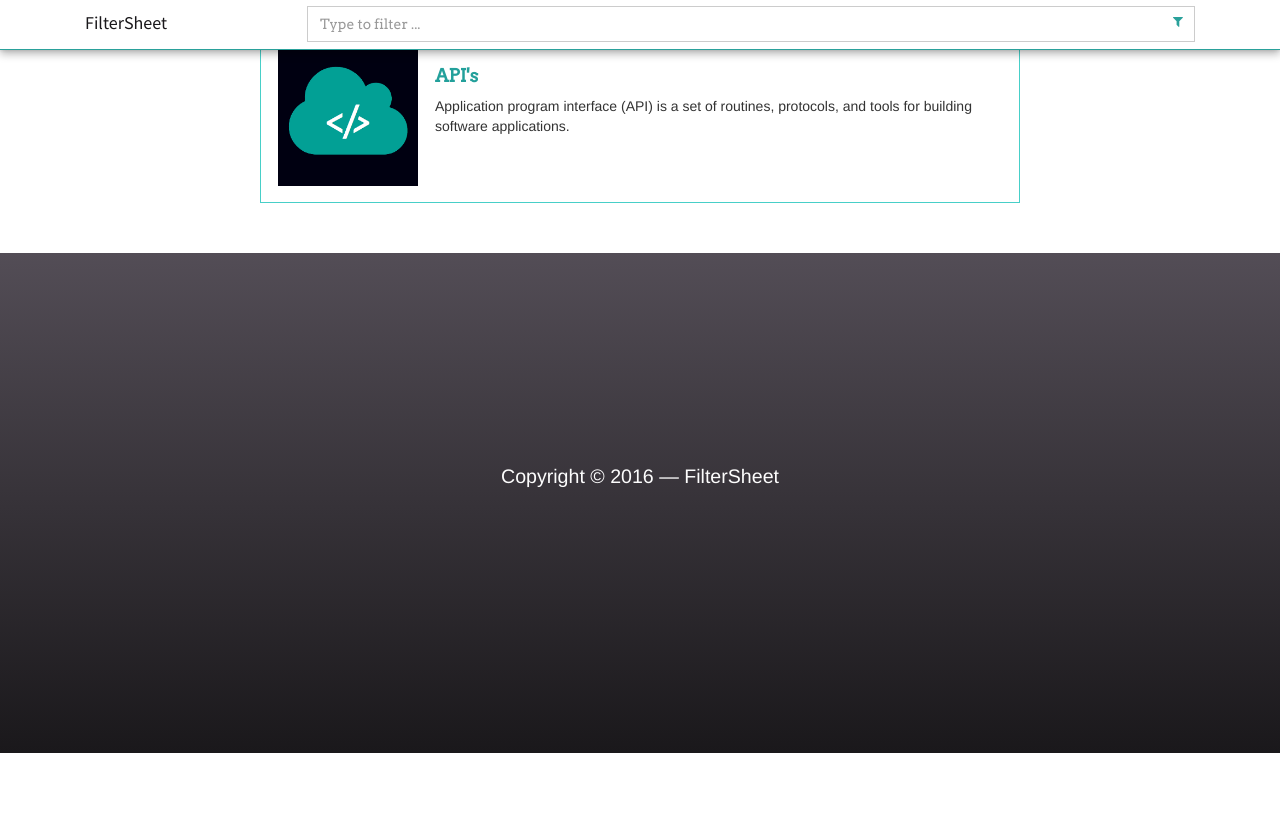
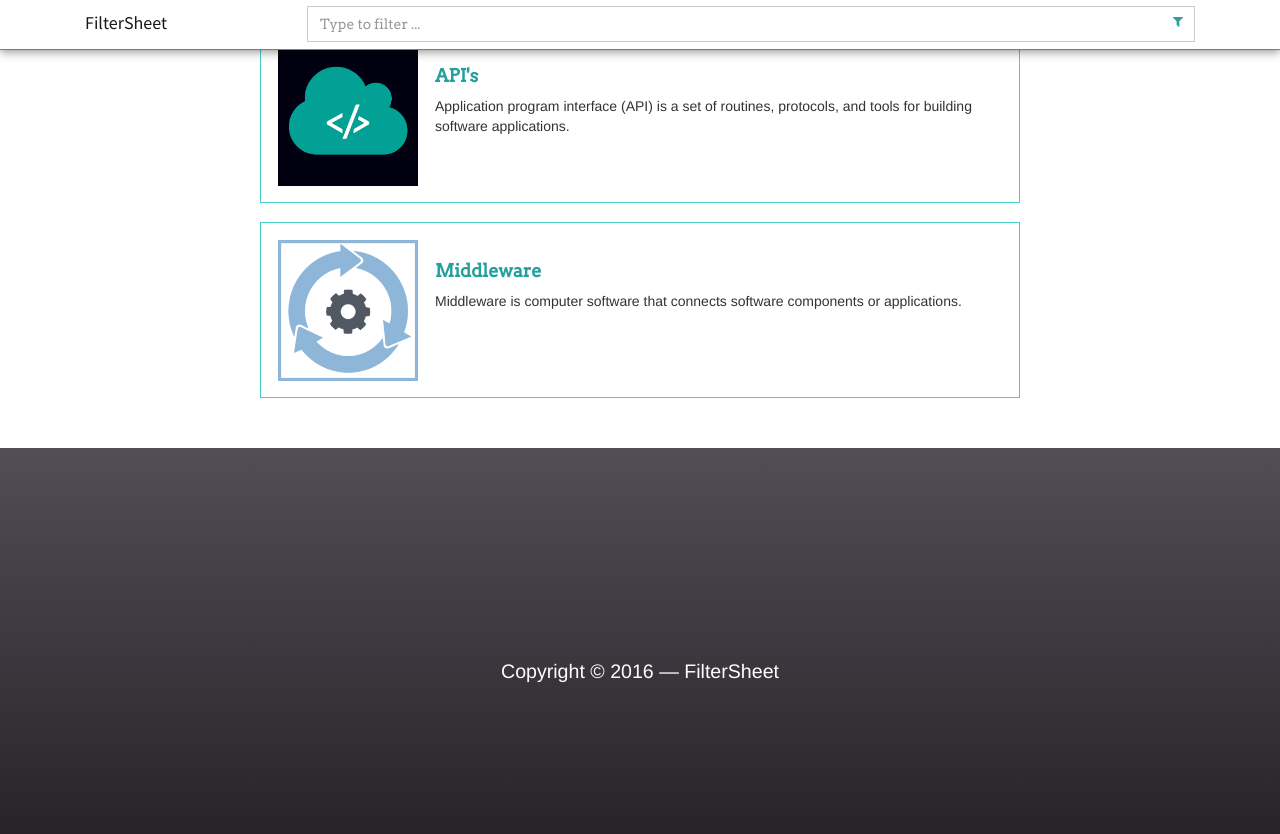
Before and after one commit to filtersheet/filtersheet.github.io, a Jekyll site: the page built from index2.html, in a window 1280 px wide and 900 px high, scrolled down 624 px. Shown: the top 834 px of the window. Built offline with Jekyll 4.4.1, drawn with Linux system fonts in a browser that asks for light colours; comment, search, counter and statistics services are not loaded; before the commit the page ends 1377 px from its top, so only the background shows below that.

Commit message:
edit/config - Update sheets data for middleware

```diff
--- a/_data/sheets.yml
+++ b/_data/sheets.yml
@@ -16,3 +16,9 @@
   description: "Application program interface (API) is a set of routines, protocols, and tools for building software applications."
   meta: "programming"
   logo: "api.png"
+
+- url: middleware
+  title: "Middleware"
+  description: "Middleware is computer software that connects software components or applications."
+  meta: "programming frameworks"
+  logo: "middleware.png"
```
